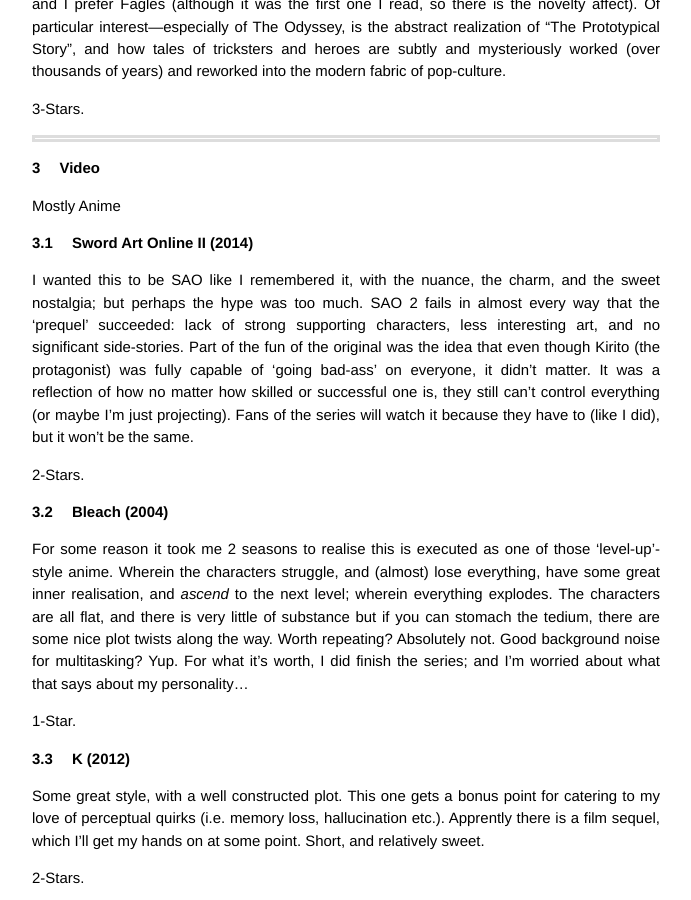
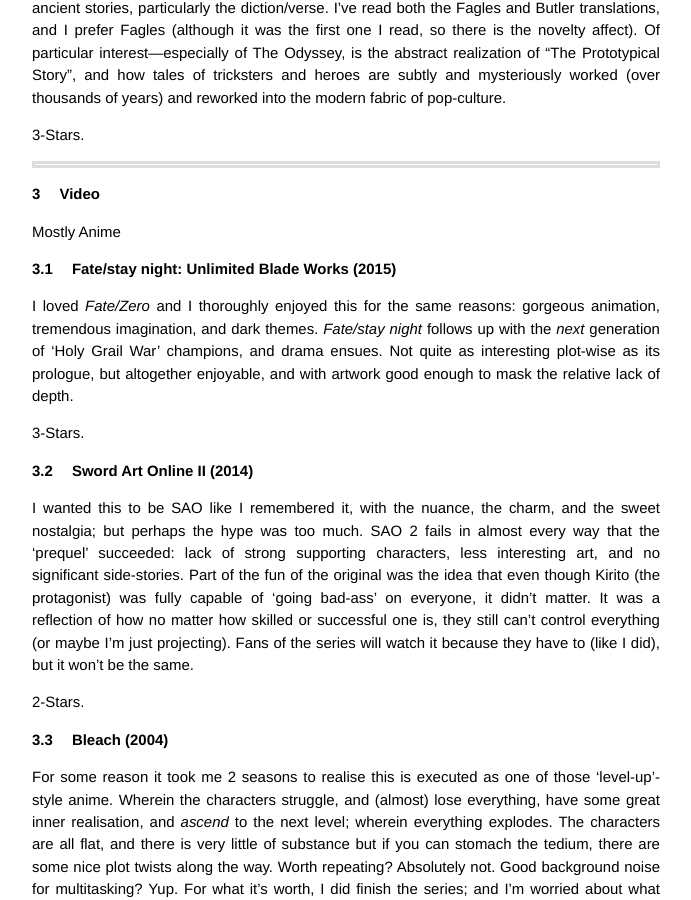
Before and after one commit to athuras/athuras.github.com, a Jekyll site: the page built from _posts/2014-08-06-Booklist.markdown, in a window 1280 px wide and 900 px high, scrolled down 9412 px. Shown: the whole window, without its empty margins (294-985 px from the left). Built offline with Jekyll 4.4.1, drawn with Linux system fonts in a browser that asks for light colours; comment, search, counter and statistics services are not loaded; some of the changed text lies outside the part shown.

Commit message:
fate/stay night

```diff
--- a/_posts/2014-08-06-Booklist.markdown
+++ b/_posts/2014-08-06-Booklist.markdown
@@ -280,6 +280,13 @@
 # Video
 Mostly Anime
 
+## Fate/stay night: Unlimited Blade Works (2015)
+I loved *Fate/Zero* and I thoroughly enjoyed this for the same reasons: gorgeous animation, tremendous imagination, and dark themes.
+*Fate/stay night* follows up with the *next* generation of 'Holy Grail War' champions, and drama ensues.
+Not quite as interesting plot-wise as its prologue, but altogether enjoyable, and with artwork good enough to mask the relative lack of depth.
+
+3-Stars.
+
 ## Sword Art Online II (2014)
 I wanted this to be SAO like I remembered it, with the nuance, the charm, and the sweet nostalgia; but perhaps the hype was too much.
 SAO 2 fails in almost every way that the 'prequel' succeeded: lack of strong supporting characters, less interesting art, and no significant side-stories.
```
